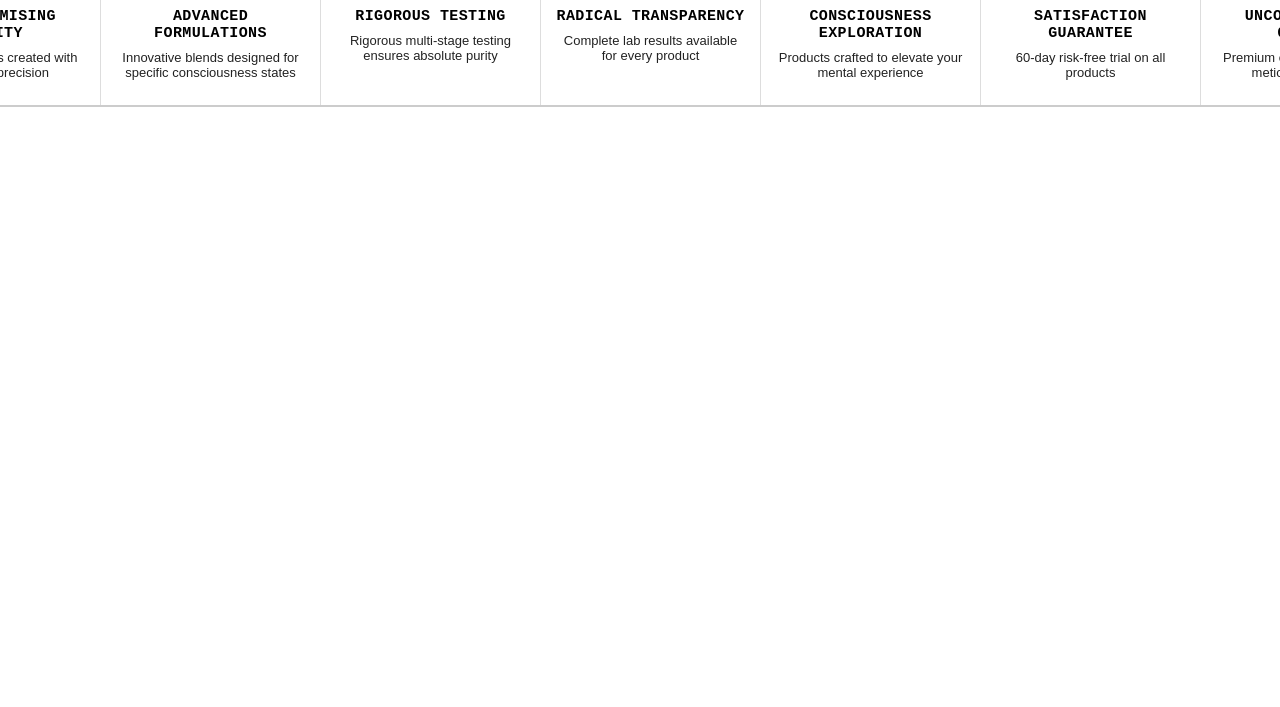
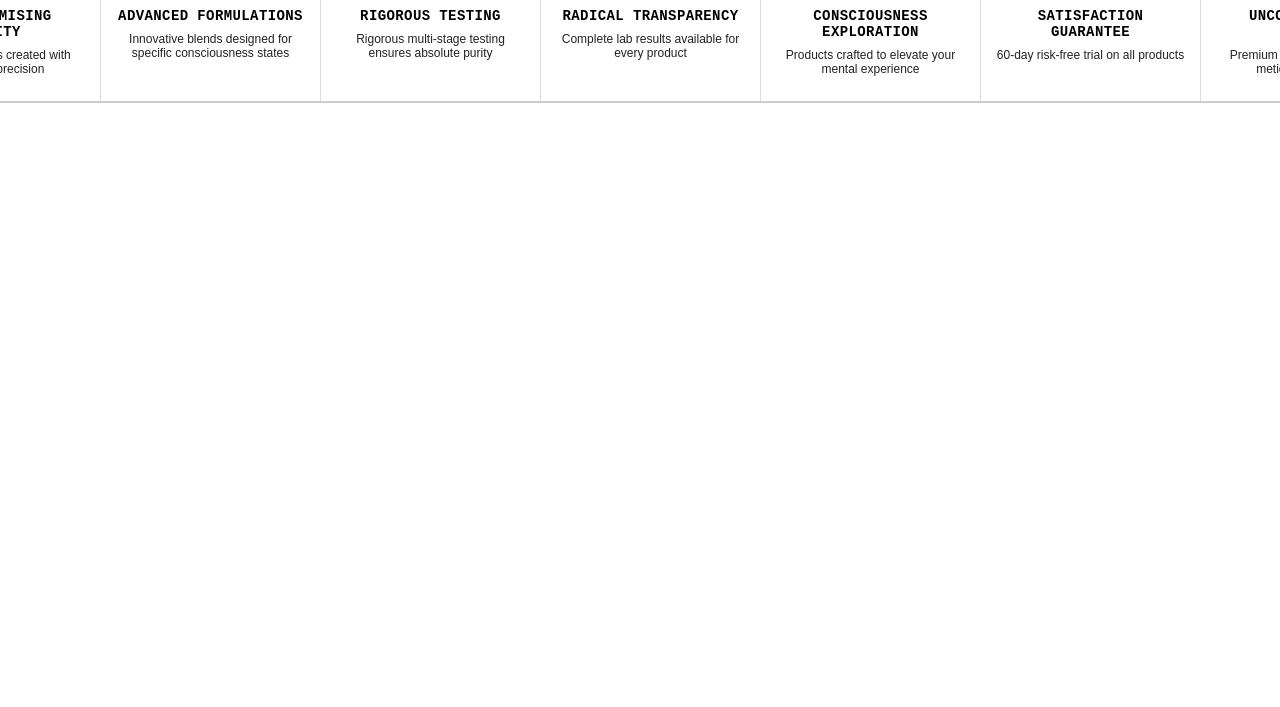
Before and after one commit to gitty-cat-dev/carousel, a plain HTML site: page index.html in a window 1280 px wide. Shown: the part 93-800 px from the top of the page. Drawn offline with Linux system fonts and the light colour scheme.

Commit message:
Update index.html

```diff
--- a/index.html
+++ b/index.html
@@ -47,7 +47,7 @@
 
     .feature-box h3 {
       font-family: monospace;
-      font-size: 15px;
+      font-size: 14px;
       letter-spacing: 0.4px;
       font-weight: bold;
       margin: 8px 0;
@@ -55,7 +55,7 @@
 
    .feature-box p {
   font-family: Arial, Helvetica, sans-serif;
-  font-size: 13px;
+  font-size: 12px;
   color: #222;
   font-weight: 400;
   margin: 0;
```
